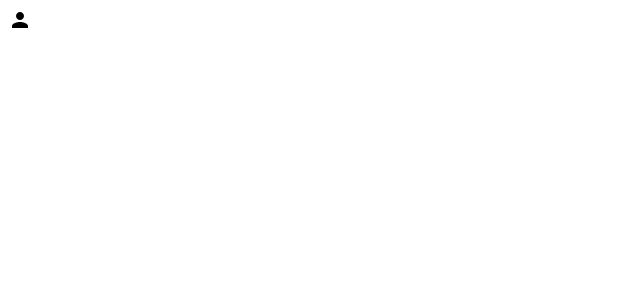
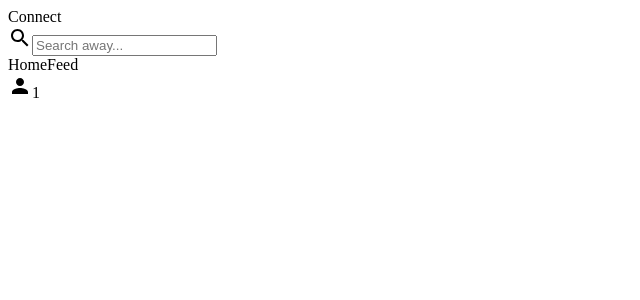
Before and after one commit to keironchaudhry/connect, a React (Create React App) app: page / in a window 1280 px wide. Shown: the top 300 px of the page, without its empty margins (0-640 px from the left). Built offline with nearby package versions, Linux system fonts and the light colour scheme.

Commit message:
Feat: Navbar component structure

```diff
--- a/src/App.js
+++ b/src/App.js
@@ -1,8 +1,7 @@
 import Home from "./pages/home/Home";
-import { Person } from "@mui/icons-material";
 
 function App() {
-  return <Person />;
+  return <Home />;
 }
 
 export default App;
--- /dev/null
+++ b/src/components/navbar/Navbar.jsx
@@ -0,0 +1,31 @@
+import React from "react";
+import "./Navbar.css";
+import { Search, Person } from "@mui/icons-material";
+
+export default function Navbar() {
+  return (
+    <div className="navbarContainer">
+      <div className="navbarLeft">
+        <span className="logo">Connect</span>
+      </div>
+      <div className="navbarCentre">
+        <div className="searchBar">
+          <Search className="searchIcon" />
+          <input placeholder="Search away..." className="searchInput" />
+        </div>
+      </div>
+      <div className="navbarRight">
+        <div className="navbarLinks">
+          <span className="navbarLink">Home</span>
+          <span className="navbarLink">Feed</span>
+        </div>
+        <div className=".navbarIcons">
+          <div className="navbarIconItem">
+            <Person />
+            <span className="navbarIconBadge">1</span>
+          </div>
+        </div>
+      </div>
+    </div>
+  );
+}
--- a/src/pages/home/Home.js
+++ /dev/null
@@ -1,5 +0,0 @@
-import React from "react";
-
-export default function Home() {
-  return <div>Home</div>;
-}
--- /dev/null
+++ b/src/pages/home/Home.jsx
@@ -0,0 +1,10 @@
+import React from "react";
+import Navbar from "../../components/navbar/Navbar";
+
+export default function Home() {
+  return (
+    <div>
+      <Navbar />
+    </div>
+  );
+}
```
Also changed, not shown: src/components/navbar/Navbar.css (added).
